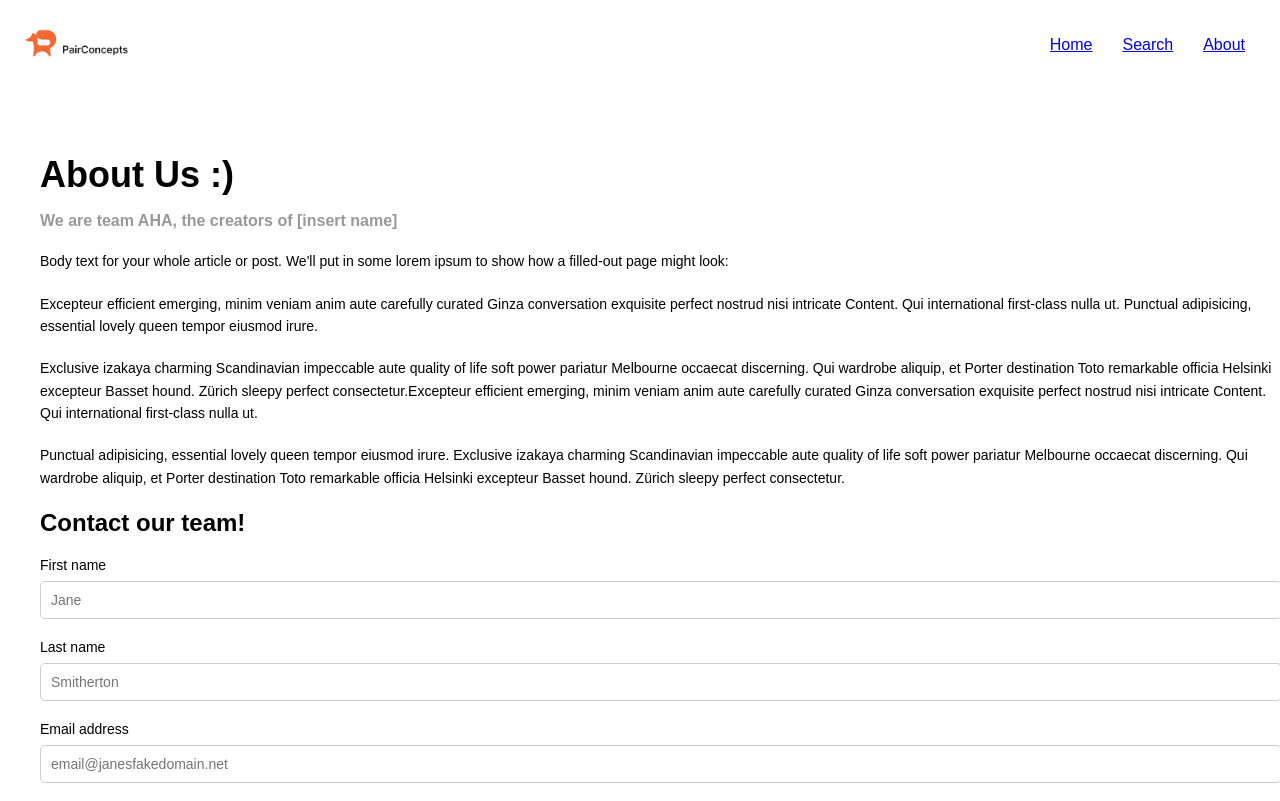
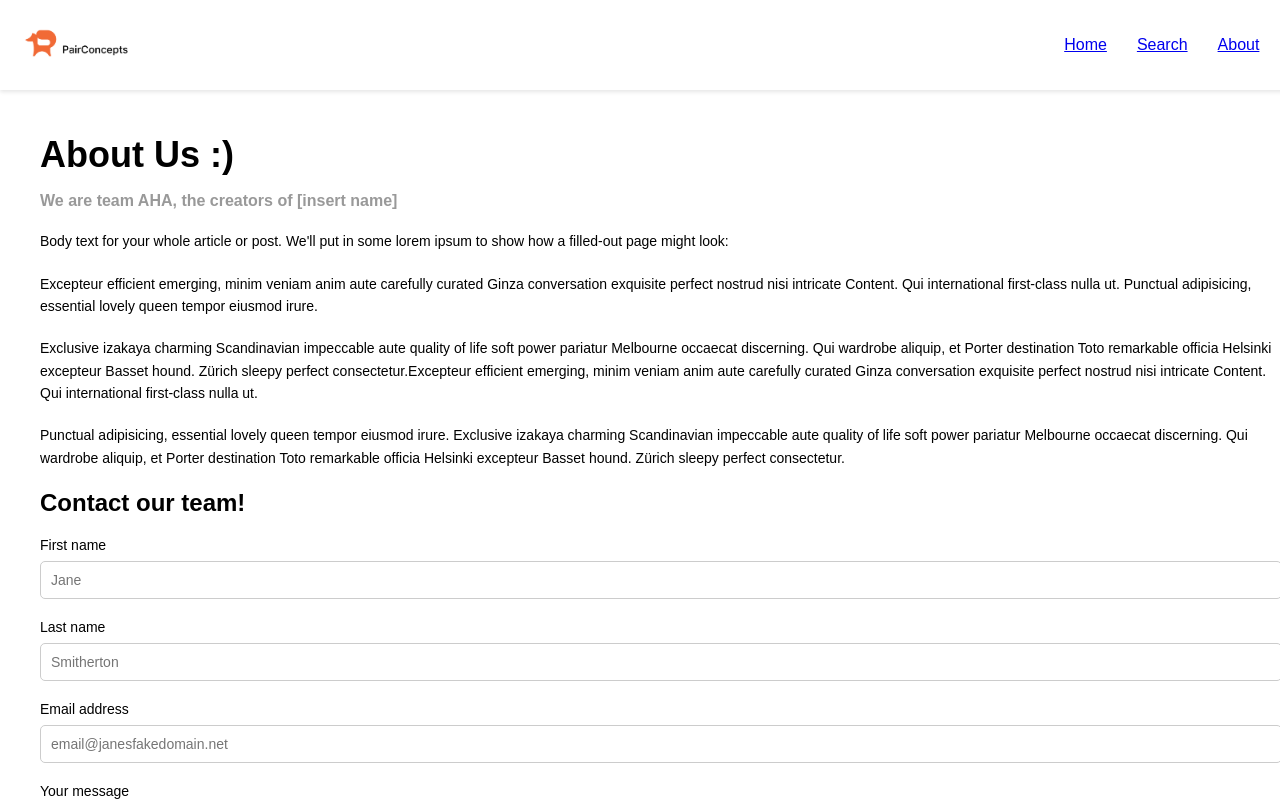
Before and after one commit to AlecOverman/PairConcepts, a React (Create React App) app in the folder pair-wise/: page /about in a window 1280 px wide. Shown: the top 801 px of the page. Built offline with nearby package versions, Linux system fonts and the light colour scheme; no server answers.

Commit message:
Fixed some error ewith gettng results

```diff
--- a/pair-wise/src/App.css
+++ b/pair-wise/src/App.css
@@ -1,3 +1,22 @@
+/* Ensure the Navbar stays fixed at the top */
+#root{
+  height: 100vh;
+}
+.navbar {
+  position: fixed;
+  top: 0;
+  width: 98%;
+  z-index: 1000; /* Ensure it stays above other content */
+  background-color: #ffffff; /* Add a background color if needed */
+  box-shadow: 0 2px 4px rgba(0, 0, 0, 0.1); /* Optional: Add a shadow for better visibility */
+}
+
+/* Add padding to the content to prevent it from being hidden behind the Navbar */
+.content {
+  padding-top: 70px; /* Adjust this value based on the height of your Navbar */
+  height: 100%;
+}
+
 .app {
   display: flex;
   flex-direction: row;
--- a/pair-wise/src/App.js
+++ b/pair-wise/src/App.js
@@ -10,9 +10,9 @@ function App() {
   return (
     <Router>
       <Navbar />
-      <div>
+      <div className='content'>
         <Routes>
-          <Route path="/home" element={<HomePg />} />
+          <Route path="/" element={<HomePg />} />
           <Route path="/search" element={<SearchPg />} />
           <Route path="/about" element={<AboutPg />} />
         </Routes>
--- a/pair-wise/src/components/Navbar.js
+++ b/pair-wise/src/components/Navbar.js
@@ -12,7 +12,7 @@ const Navbar = () => {
       </div>
       <div className="navbar-menu">
         <ul>
-          <li><Link to="/home">Home</Link></li>
+          <li><Link to="/">Home</Link></li>
           <li><Link to="/search">Search</Link></li>
           <li><Link to="/about">About</Link></li>
         </ul>
--- a/pair-wise/src/pages/SearchPg.css
+++ b/pair-wise/src/pages/SearchPg.css
@@ -1,9 +1,9 @@
 .app {
   display: flex;
   flex-direction: column;
-  align-items: center;
-  justify-content: center;
+  align-items: center; /* Center horizontally */
   width: 100%;
+  height: 80vh; /* Ensure the container takes at least the full viewport height */
   background-color: white;
   padding: 20px;
 }
@@ -49,7 +49,7 @@
   display: flex;
   flex-direction: column;
   width: 80%;
-  margin-top: 20px;
+  margin-top: 20px; /* Add some space between the search bar and results */
 }
 
 .search-results-bubble {
@@ -106,3 +106,18 @@
 .result-item a:hover {
   text-decoration: underline;
 }
+
+.separator {
+  border: none;
+  border-top: 1px solid #9c9595; /* Customize the color and thickness */
+  margin: 20px 0; /* Adds space around the line */
+}
+
+.sentences {
+  margin-left: 20px;  /* Indents the sentences 20px from the left */
+  font-style: italic; /* Optional: You can make it italic for differentiation */
+}
+
+.search-bar.move-down {
+  margin-top: auto; /* Push the search bar to the bottom of the flex container */
+}
--- a/pair-wise/src/pages/SearchPg.js
+++ b/pair-wise/src/pages/SearchPg.js
@@ -3,41 +3,48 @@ import './SearchPg.css';
 import { Link } from 'react-router-dom';
 import { fetchPapers } from "../utils/api"; // Import API function
 
-// const mockData = [
-//   {
-//     title: "Innovations in Blackhole Research",
-//     summary: "This article explores the latest technological innovations in the study of blackholes and how they are shaping the future of astrophysics.",
-//     url: "https://example.com/blackholes-tech-innovations"
-//   },
-//   {
-//     title: "Harnessing Blackhole Energy for the Future",
-//     summary: "This article highlights the emerging solutions in harnessing the energy from blackholes and the global shift toward advanced space technologies.",
-//     url: "https://example.com/blackholes-energy-solutions"
-//   },
-//   {
-//     title: "Exploring the Final Frontier: Blackholes",
-//     summary: "This article examines the latest advancements in space exploration focused on blackholes and the potential for human missions to study them.",
-//     url: "https://example.com/blackholes-space-exploration"
-//   },
-//   {
-//     title: "Blackholes: The Future of Space Science Careers",
-//     summary: "This article delves into how blackhole research is influencing the future of work, particularly in the fields of astrophysics and quantum computing.",
-//     url: "https://example.com/blackholes-future-of-work"
-//   }
-// ];
-
 function BubblePair({ term, results }) {
+  if (!Array.isArray(results)) {
+    return <div>No valid results to display</div>;  // Fallback UI if results is not an array
+  }
+  // Check if there's an error in the results
+  // Check if there's an error in the results
+  if (results.length > 0 && results[0].ERROR) {
+    console.log(results);  // Log the error for debugging
+    return (
+        <div className="bubble-pair">
+            <div className="result-bubble">
+                <h3>Error</h3>
+                <p>{results[0].ERROR}</p>  {/* Display the error message */}
+            </div>
+            <div className="search-term-bubble">
+              <p><strong>{term}</strong></p>
+            </div>
+        </div>
+    );
+  }
+  console.log(results)
   return (
     <div className="bubble-pair">
       <div className="result-bubble">
+        {/* Display the keyword once at the top */}
+        <h1>{results[0]?.keyword}</h1> {/* This assumes all results have the same keyword */}
+
+        {/* Map over the results and display each result */}
         {results.map((result, i) => (
           <div key={i} className="result-item">
             <h3>{result.title}</h3>
-            <p>{result.summary}</p>
-            <a href={result.url} target="_blank" rel="noopener noreferrer">Read more</a>
+            <p> Published: {result.published}</p>
+            <p>Authors: {result.authors}</p>
+            <p className="sentences">{result.sentences}</p> {/* Added class 'sentences' */}
+            <a href={result.source_url} target="_blank" rel="noopener noreferrer">Read more</a>
+
+            {/* Add a line separator */}
+            <hr className="separator" /> {/* You can style it with CSS */}
           </div>
         ))}
       </div>
+
       <div className="search-term-bubble">
         <p><strong>{term}</strong></p>
       </div>
@@ -84,7 +91,7 @@ function SearchPg() {
           onKeyDown={(e) => e.key === "Enter" && handleSearch()}
         />
         <button className="search-button" onClick={handleSearch}>Search</button>
-        <button className="filter">Filter</button>
+        <button className="search-button">Filter</button>
       </div>
 
       {/* Results should be outside search-bar */}
--- a/pair-wise/src/utils/api.js
+++ b/pair-wise/src/utils/api.js
@@ -12,6 +12,7 @@ export const fetchPapers = async (input = "Blackholes") => {
     const response = await axios.get(`${API_URL}gemini`, {
       params: { input }  // Send the input as a query parameter
     });
+    console.log("this is the response: " + response.data)
     return response.data;  // Return the response data from the API
   } catch (error) {
     console.error("Error fetching papers:", error);
```
